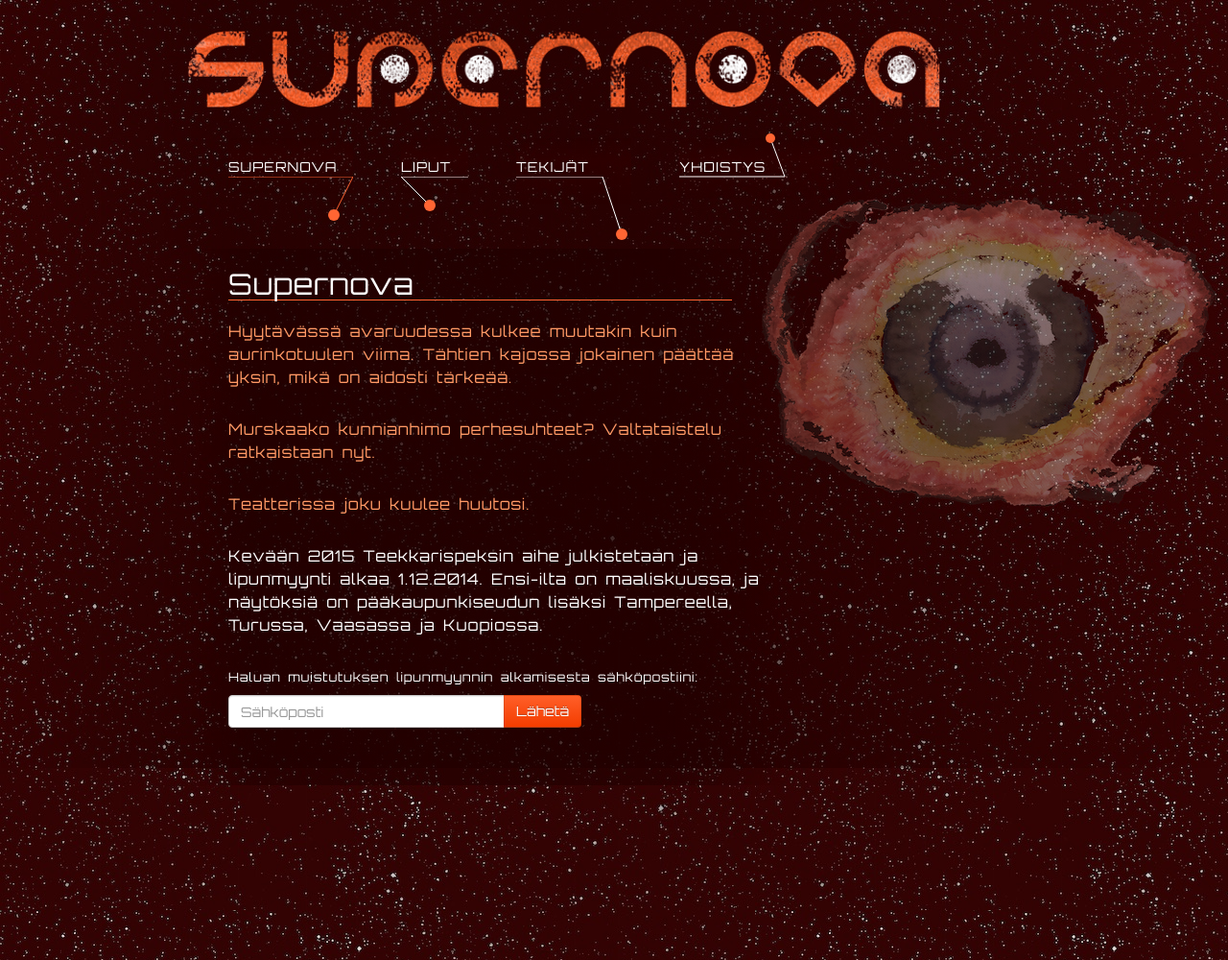
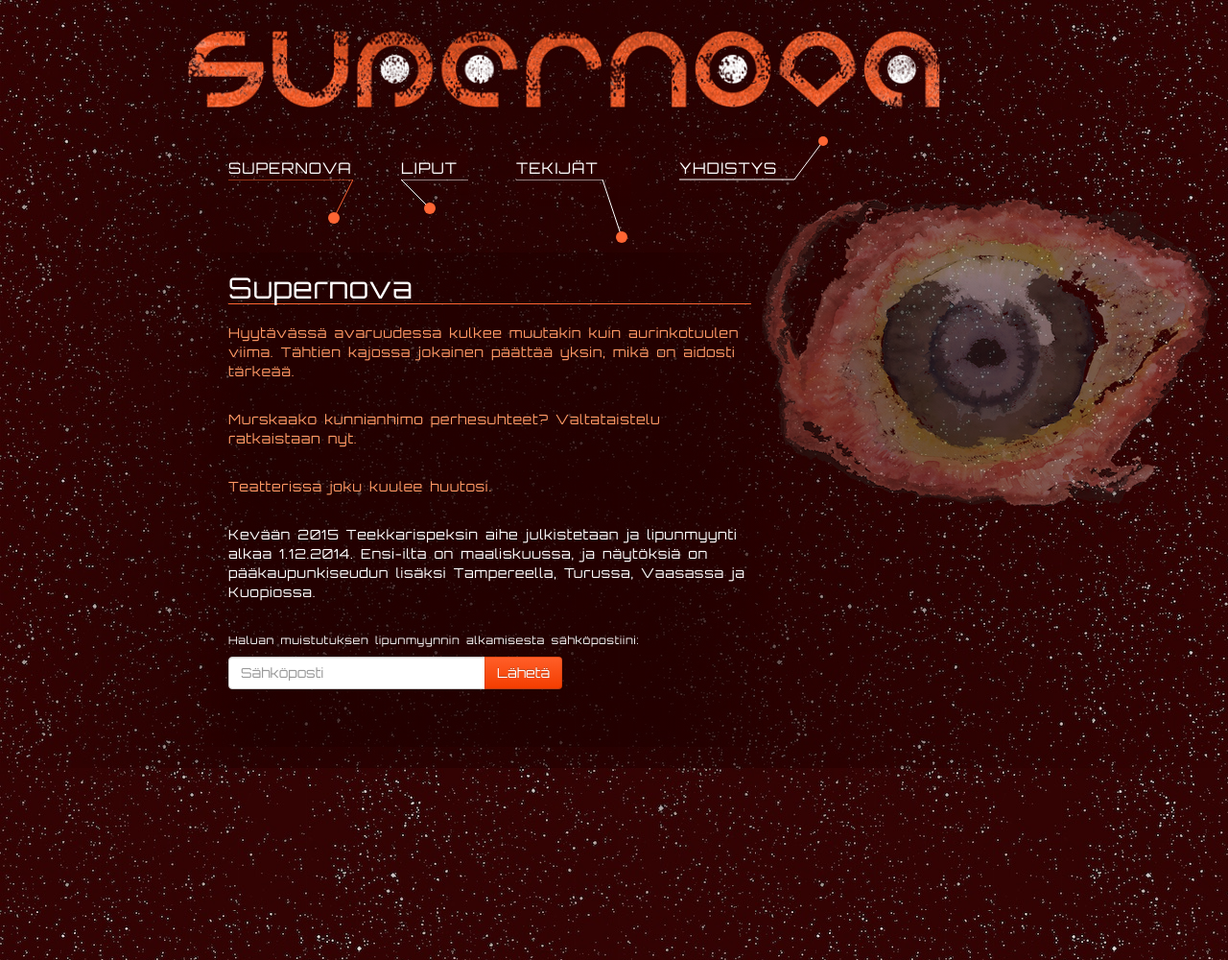
Before and after one commit to digideskio/teaser2015, a plain HTML site: page index.html in a window 1280 px wide. Shown: the whole page at 96% size. Drawn offline with nearby package versions, Linux system fonts and the light colour scheme.

Commit message:
fonts, navi

```diff
--- a/index.html
+++ b/index.html
@@ -92,8 +92,8 @@
 						Yhdistys
 						<div class="pointer-lines">
 							<svg width="160" height="60" style="position: relative; top:-50px;">
-								<polyline points = "0,50 110,50 95,10"/>
-								<circle class="shape" r="5" cx="95" cy="10"></circle>
+								<polyline points = "0,50 120,50 150,10"/>
+								<circle class="shape" r="5" cx="150" cy="10"></circle>
 							</svg>
 						</div>
 					</a>
--- a/style.css
+++ b/style.css
@@ -4,7 +4,7 @@ html, body {
 	font-family: 'Orbitron', sans-serif;
 	height: 100%;
 	color: white;
-	font-size: 16px;
+	font-size: 14px;
 }
 
 a, a:hover {
@@ -23,7 +23,6 @@ p, form, .success-message {
 h2 {
 	border-bottom: 1px solid #ff6533;
 	margin-bottom: 20px;
-	margin-right: 50px;
 }
 
 #pointer-wrapper {
@@ -100,7 +99,7 @@ h2 {
 	display: block;
 	float: left;
 	margin-right: 50px;
-	font-size: 14px;
+	font-size: 16px;
 	letter-spacing: 1px;
 }
 
@@ -167,13 +166,13 @@ h2 {
 
 #text-container {
 	padding-left: 30px;
-	padding-right: 0;
+	padding-right: 30px;
 	padding-top: 0;
 	padding-bottom: 30px;
 
 	word-spacing: 0.2em;
 	letter-spacing: 0.05em;
-	line-height: 1.5em;
+	line-height: 20px;
 }
 
 .text-content {
```
